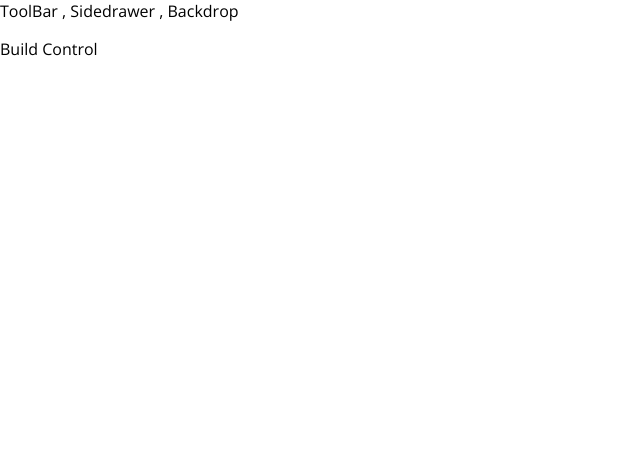
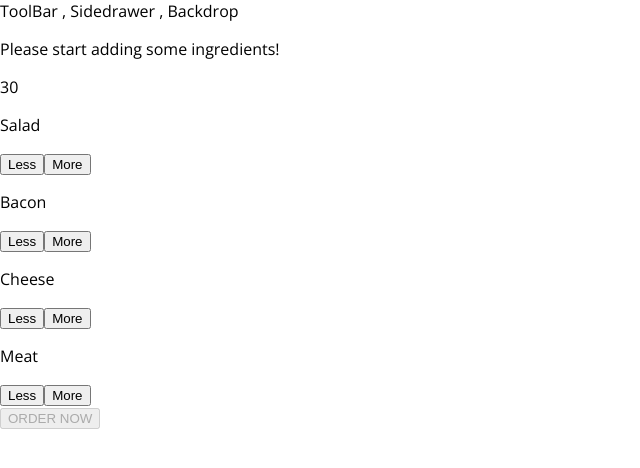
Before and after one commit to rehankhann/Burger_Builder, a React app: page / in a window 1280 px wide. Shown: the top 468 px of the page, without its empty margins (0-640 px from the left). Built offline with nearby package versions, Linux system fonts and the light colour scheme.

Commit message:
Working on Pro

```diff
--- /dev/null
+++ b/src/components/Burger/BuildControl/BuildControl.css
@@ -0,0 +1,43 @@
+
+.OrderButton {
+    background-color: #DAD735;
+    outline: none;
+    cursor: pointer;
+    border: 1px solid #966909;
+    color: #966909;
+    font-family: inherit;
+    font-size: 1.2em;
+    padding: 15px 30px;
+    box-shadow: 2px 2px 2px #966909;
+}
+
+.OrderButton:hover, .OrderButton:active {
+    background-color: #A0DB41;
+    border: 1px solid #966909;
+    color: #966909;
+}
+
+.OrderButton:disabled {
+    background-color: #C7C6C6;
+    cursor: not-allowed;
+    border: 1px solid #ccc;
+    color: #888888;
+}
+
+.OrderButton:not(:disabled) {
+    animation: enable 0.3s linear;
+}
+
+.txt_center{text-align: center; margin: 25px 0 0 0;}
+
+@keyframes enable {
+    0% {
+        transform: scale(1);
+    }
+    60% {
+        transform: scale(1.1);
+    }
+    100% {
+        transform: scale(1);
+    }
+}
--- /dev/null
+++ b/src/components/Burger/BuildControl/BuildControl.js
@@ -0,0 +1,31 @@
+import React from 'react';
+import Classes from './BuildControl.css';
+import Control from './control/control.js'
+
+const control = [
+    {label: 'Salad' , type: 'salad'},
+    {label: 'Bacon' , type: 'bacon'},
+    {label: 'Cheese' , type: 'cheese'},
+    {label: 'Meat' , type: 'meat'},
+]
+
+const Buildcontrol = (props) =>{
+    return(
+        <div className="">
+            {
+                control.map((cntrl) => (
+                    <Control
+                    remove={() => props.removeingredient(cntrl.type)}
+                    added={() => props.ingredientadded(cntrl.type)}
+                    key={cntrl.label}
+                    label={cntrl.label}/>
+                ))
+            }
+            <div className={Classes.txt_center}>
+                <button disabled={props.purchase} className={Classes.OrderButton}>ORDER NOW</button>
+            </div>
+        </div>
+    )
+}
+
+export default Buildcontrol;
--- /dev/null
+++ b/src/components/Burger/BuildControl/control/control.css
@@ -0,0 +1,57 @@
+.BuildControl {
+    display: flex;
+    justify-content: space-between;
+    align-items: center;
+    margin: 5px auto;
+    width:250px;
+}
+
+.BuildControl button {
+    display: block;
+    font: inherit;
+    padding: 5px;
+    margin: 0 5px;
+    width: 80px;
+    border: 1px solid #AA6817;
+    cursor: pointer;
+    outline: none;
+}
+
+.BuildControl button:disabled {
+    background-color: #AC9980;
+    border: 1px solid #7E7365;
+    color: #ccc;
+    cursor: default;
+}
+
+.BuildControl button:hover:disabled {
+    background-color: #AC9980;
+    color: #ccc;
+    cursor: not-allowed;
+}
+
+.Label {
+    padding: 10px;
+    font-weight: bold;
+    width: 80px;
+}
+
+.BuildControl .Less {
+    background-color: #D39952;
+    color: white;
+}
+
+.BuildControl .More {
+    background-color: #8F5E1E;
+    color: white;
+}
+
+.BuildControl .Less:hover, .BuildControl .Less:active {
+    background-color: #DAA972;
+    color: white;
+}
+
+.BuildControl .More:hover,.BuildControl .More:active {
+    background-color: #99703F;
+    color: white;
+}
--- /dev/null
+++ b/src/components/Burger/BuildControl/control/control.js
@@ -0,0 +1,14 @@
+import React from 'react';
+import Classes from './control.css'
+
+const control = (props) => {
+    return(
+        <div className={Classes.BuildControl}>
+            <p>{props.label}</p>
+            <button onClick={props.remove} className={Classes.Less}>Less</button>
+            <button onClick={props.added} className={Classes.More}>More</button>
+        </div>
+    );
+}
+
+export default control;
--- a/src/components/Burger/Burger.js
+++ b/src/components/Burger/Burger.js
@@ -12,17 +12,24 @@
         }
     }*/
 
-    const transfromind = Object.keys(props.ingredient).map(igkey =>{
+    let transfromind = Object.keys(props.ingredient).map(igkey =>{
         return[...Array(props.ingredient[igkey])].map((_ , i) => {
             return <BurgerIngredient key={igkey + i} type={igkey}/>
         });
-    });
+    }).reduce( (arr , el) => {
+        return arr.concat(el);
+    },[])
+
+    if(transfromind.length === 0){
+        transfromind = <p>Please start adding some ingredients!</p>
+    }
 
     return(
         <div className={Classes.burger}>
             <BurgerIngredient type="bread-top"/>
             {transfromind}
             <BurgerIngredient type="bread-bottom"/>
+            <p>{props.price}</p>
         </div>
     );
 }
--- a/src/containers/BurgerBuilder/BurgerBuilder.js
+++ b/src/containers/BurgerBuilder/BurgerBuilder.js
@@ -1,23 +1,81 @@
 import React, { Component } from 'react';
 import Aux from '../../hoc/auxi';
 import Burger from '../../components/Burger/Burger'
+import Buildcontrol from '../../components/Burger/BuildControl/BuildControl'
+
+const INGREDIENT_PRICES = {
+    salad:10,
+    bacon:20,
+    cheese:50,
+    meat:100
+}
 
 class BurgerBuilder extends Component {
 
     state = {
         ingredients:{
-            salad:1,
-            bacon:1,
-            cheese:2,
-            meat:2
+            salad:0,
+            bacon:0,
+            cheese:0,
+            meat:0
+        },
+        totalPrice : 30,
+        purchaseable:'disabled'
+    }
+
+    /*updatepurchase = () => {
+        this.setState({
+            purchaseable:'true'
+        });
+    }*/
+
+    addingredientHandler = (type) =>{
+        const oldcount = this.state.ingredients[type];
+        const updatecount = oldcount + 1 ;
+        const updateingredients = {...this.state.ingredients};
+        updateingredients[type] = updatecount;
+
+        const Price_Addition = INGREDIENT_PRICES[type];
+        const oldPrice = this.state.totalPrice;
+        const newPrice = oldPrice + Price_Addition;
+
+        this.setState({
+            ingredients:updateingredients,
+            totalPrice:newPrice,
+            purchaseable:''
+        });
+    }
+
+    removeingrdientHandler = (type) => {
+        const oldcount = this.state.ingredients[type];
+        console.log(oldcount);
+        if(oldcount <=0){
+            return;
         }
+        const updatecount = oldcount - 1 ;
+        const updateingredients = {...this.state.ingredients};
+        updateingredients[type] = updatecount;
+
+        const Price_Addition = INGREDIENT_PRICES[type];
+        const oldPrice = this.state.totalPrice;
+        const newPrice = oldPrice - Price_Addition;
+
+        let Pur = ''
+        if(newPrice === 30){
+            Pur = 'disabled'
+        }
+        this.setState({
+            ingredients:updateingredients,
+            totalPrice:newPrice,
+            purchaseable:Pur
+        });
     }
 
     render(){
         return(
             <Aux>
-                <Burger ingredient={this.state.ingredients} />
-                <p>Build Control</p>
+                <Burger price={this.state.totalPrice} ingredient={this.state.ingredients} />
+                <Buildcontrol purchase={this.state.purchaseable} removeingredient={this.removeingrdientHandler} ingredientadded={this.addingredientHandler}/>
             </Aux>
         );
     }
```
